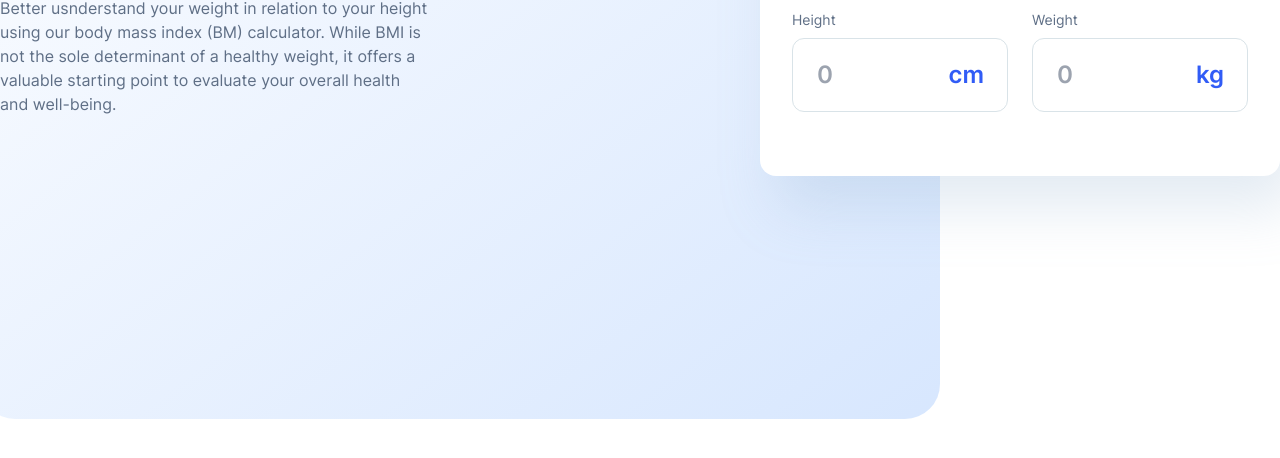
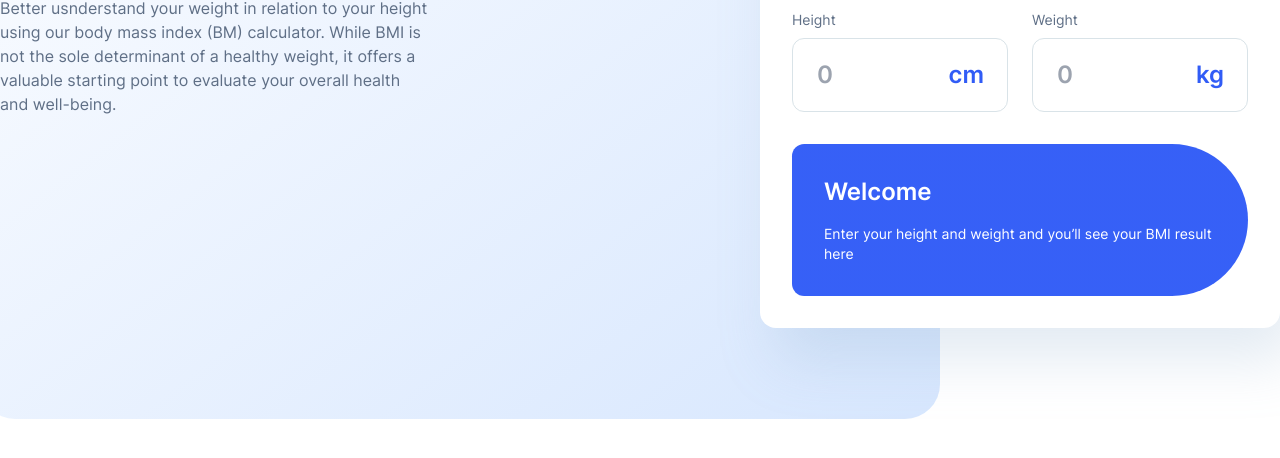
Before and after one commit to Ralatcode/BMI-Calculator, a website: page index.html in a window 1280 px wide. Shown: the part 318-776 px from the top of the page. Drawn offline with Linux system fonts and the light colour scheme; files whose address does not match are found by name.

Commit message:
hero section completed

```diff
--- a/index.html
+++ b/index.html
@@ -68,6 +68,15 @@
                             <p class="absolute text-sm font-semibold text-red"></p>
                         </div>
                     </form>
+
+                    <div class="p-8 rounded-2xl bg-gradient-to-r from-form-from to-form-from lg:rounded-l-2xl lg:rounded-r-[6.25rem]">
+                        <p class="mb-4 text-2xl font-semibold text-pure-white">
+                            Welcome
+                        </p>
+                        <p class="text-sm text-pure-white">
+                            Enter your height and weight and you’ll see your BMI result here
+                        </p>
+                    </div>
                 </section>
             </div>
         </main>
```
Also changed, not shown: css/main.css.
